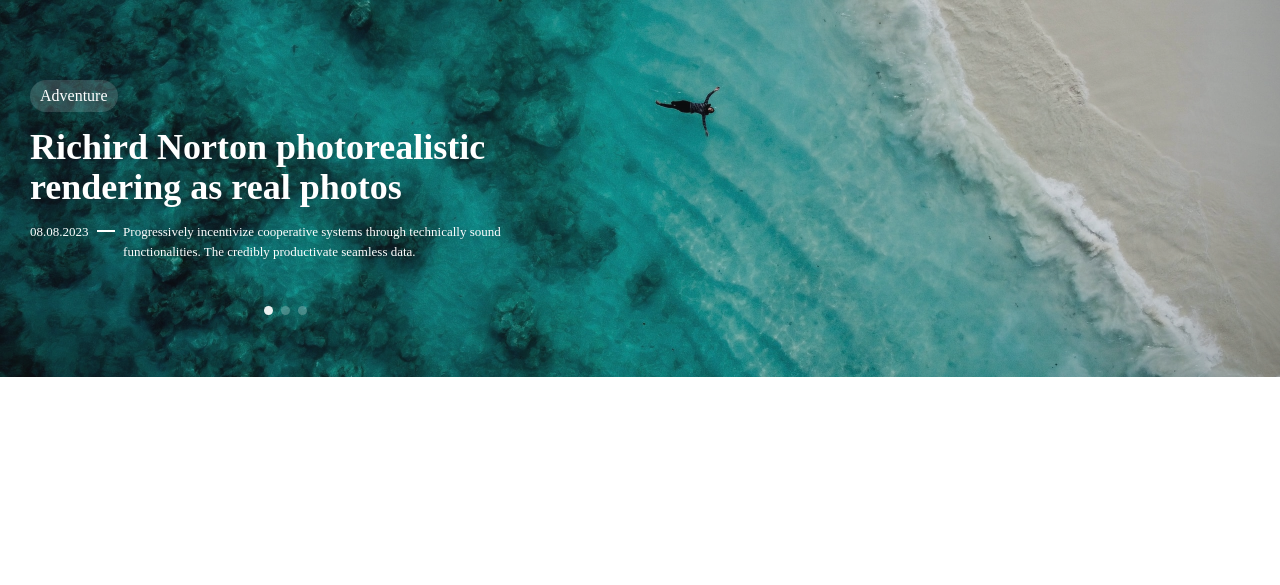
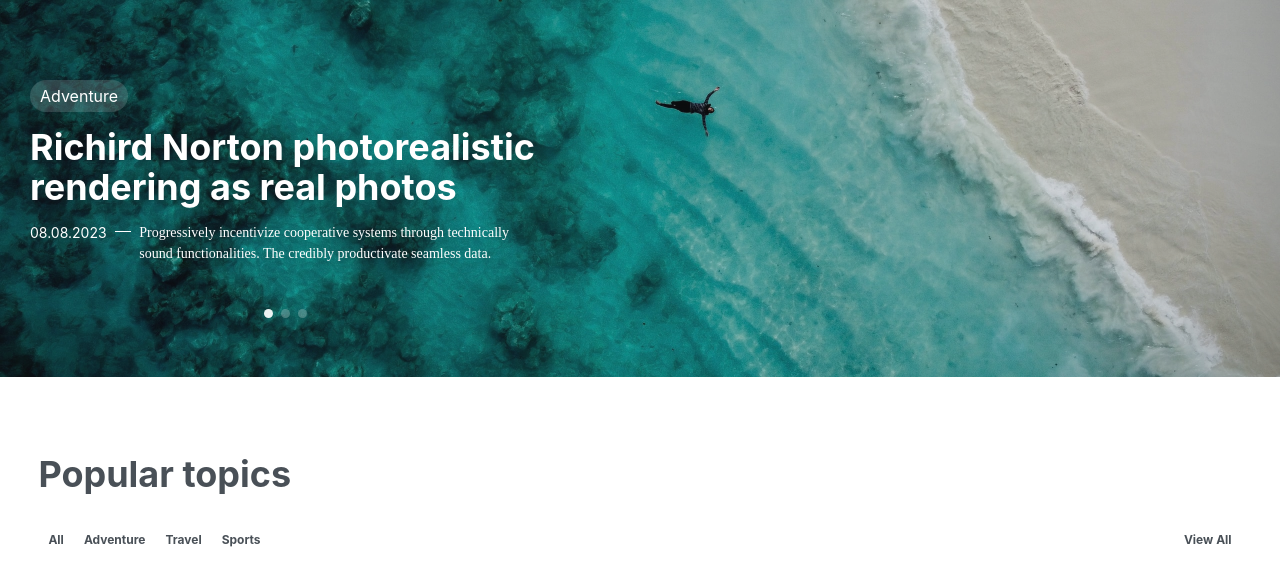
Before and after one commit to ShrikantJawla/blogapp, a Next.js app: page / in a window 1280 px wide. Shown: the part 223-808 px from the top of the page. Built offline with nearby package versions, Linux system fonts and the light colour scheme; no server answers.

Commit message:
popular posts and header image added on homepage

```diff
--- /dev/null
+++ b/src/components/Home/Popular.tsx
@@ -0,0 +1,48 @@
+/** @format */
+
+import { VStack, Text, HStack } from "@chakra-ui/react";
+import React from "react";
+import { v4 } from "uuid";
+
+interface Props {}
+
+export const Popular = (props: Props) => {
+	const categories: string[] = ["Adventure", "Travel", "Sports"];
+	return (
+		<VStack w="94%" m="auto" h={"1081px"} mt="70px" spacing={"30px"}>
+			<Text w="full" fontSize={36} fontWeight={700} color="rgba(73, 80, 87, 1)">
+				Popular topics
+			</Text>
+			<HStack w="full" justify={"space-between"} px="10px">
+				<HStack
+					fontSize={12}
+					fontWeight="700"
+					spacing={5}
+					color={"rgba(73, 80, 87, 1)"}
+				>
+					<Text _hover={{ textDecoration: "underline" }} cursor="pointer">
+						All
+					</Text>
+					{categories &&
+						categories.map((ele, ind) => {
+							if (ind <= 7)
+								return (
+									<Text
+										key={v4()}
+										_hover={{ textDecoration: "underline" }}
+										cursor="pointer"
+									>
+										{ele}
+									</Text>
+								);
+						})}
+				</HStack>
+				<HStack fontSize={12} fontWeight="700" color={"rgba(73, 80, 87, 1)"}>
+					<Text _hover={{ textDecoration: "underline" }} cursor="pointer">
+						View All
+					</Text>
+				</HStack>
+			</HStack>
+		</VStack>
+	);
+};
--- a/src/components/Home/TopHeader.tsx
+++ b/src/components/Home/TopHeader.tsx
@@ -1,7 +1,7 @@
 /** @format */
 
-import { VStack, Image, Text, HStack, Box } from "@chakra-ui/react";
-import React, { FormEvent, useState } from "react";
+import { Box, HStack, Image, Text, VStack } from "@chakra-ui/react";
+import { useState } from "react";
 import Styles from "./Navbar.module.css";
 
 interface Props {}
@@ -36,7 +36,6 @@ export const TopHeader = (props: Props) => {
 				padding={{ base: "4px", md: "10px" }}
 				className={`${Styles.padding_min_320} ${Styles.padding_min_720}`}
 				spacing="15px"
-				fontFamily={"Lora serif"}
 			>
 				<Text
 					color={"white"}
@@ -59,17 +58,18 @@ export const TopHeader = (props: Props) => {
 				<HStack
 					w="full"
 					color={"white"}
-					fontSize={"13px"}
+					fontSize={"14px"}
 					fontWeight="400"
 					align={"flex-start"}
 				>
 					<Text>08.08.2023</Text>
-					<Box bg="white" h="2px" w={"30px"} style={{ marginTop: "8px" }}></Box>
+					<Box bg="white" h="1px" w={"30px"} style={{ marginTop: "9px" }}></Box>
 					<Text fontFamily={"Poppins sans-serif"}>
 						Progressively incentivize cooperative systems through technically
 						sound functionalities. The credibly productivate seamless data.
 					</Text>
 				</HStack>
+				{/* Pagination Part */}
 				<HStack
 					style={{ marginTop: "30px" }}
 					onClick={(e: any) => {
--- a/src/pages/index.tsx
+++ b/src/pages/index.tsx
@@ -3,6 +3,7 @@
 import { TopHeader } from "@/components/Home/TopHeader";
 import { useSession } from "next-auth/react";
 import Head from "next/head";
+import { Popular } from "../components/Home/Popular";
 
 export default function Home() {
 	const { data } = useSession();
@@ -16,6 +17,7 @@ export default function Home() {
 			</Head>
 			<main>
 				<TopHeader />
+				<Popular />
 			</main>
 		</>
 	);
--- a/src/styles/globals.css
+++ b/src/styles/globals.css
@@ -9,3 +9,13 @@ font-family: 'Lora', serif;
 font-family: 'Poppins', sans-serif;
 
   */
+
+* {
+	padding: 0;
+	margin: 0;
+	box-sizing: border-box;
+}
+
+body {
+	font-family: "Lora", serif;
+}
```
Also changed, not shown: src/components/Home/Post.tsx (added, +9 -0 lines).
